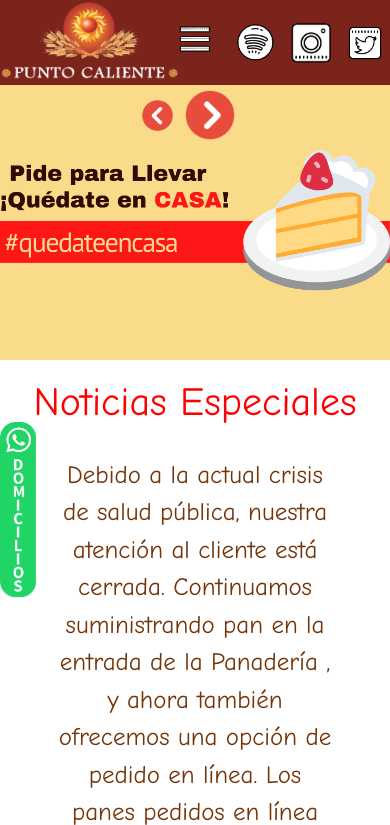
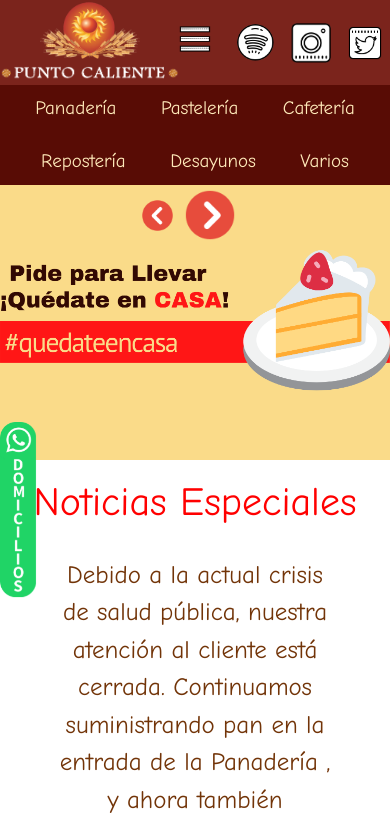
Before and after one commit to NicoMosty/PuntoCaliente, a plain HTML site: page index.html in a window 390 px wide. Both pictures are taken after a click on the picture 195 px from the left and 39 px from the top of the page. Shown: the top 825 px of the page. Drawn offline with nearby package versions, Linux system fonts and the light colour scheme.

Commit message:
FINAL CHANGES IN MENU:.ls (Changind Screens)

```diff
--- a/css/princ.css
+++ b/css/princ.css
@@ -91,6 +91,8 @@ body {
     width: 90%;
     background-color: #580C05;
     z-index: 1;
+    transform: translateY(-100px);
+    margin-bottom: -100px;
 }
 .menu-menu{
     margin: 0;
--- a/index.html
+++ b/index.html
@@ -9,7 +9,7 @@
         <script src="js/banner.js"></script>
         <link rel="icon" type="image/gif/png" href="sources/images/icon/LOGO.ico">
     </head>
-    <body onload="openbanner();" onload="cambiotamaño();" onresize="cambiotamaño();">
+    <body onload="openbanner();" onresize="cambiotamaño();">
         <div class="head">
             <div class="logo">
                 <a href="index.html">
@@ -41,7 +41,7 @@
                 </div>
             </div>
         </div>
-            <div id="menu-js" class="menu">
+            <div onload="cambiotamaño();" id="menu-js" class="menu">
                 <ul class="menu-menu">
                     <li class="menu-index"><a class="new-font" href='sites/panaderia.html'>Panadería</a></li>
                     <li class="menu-index"><a class="new-font" href='sites/pasteleria.html'>Pastelería</a></li>
--- a/js/banner.js
+++ b/js/banner.js
@@ -17,6 +17,11 @@ function openbanner(){
         i=0;
     }
     timer=setTimeout(function(){ openbanner(); },time);
+
+    // AAAAa
+
+    var CHECK=window.innerWidth;
+    var VERIF=document.getElementById("menu-js");
 }
 
 // Funcion ONTOUCHMOVE
--- a/js/menu.js
+++ b/js/menu.js
@@ -1,7 +1,7 @@
 var trans=100;
 function menuhide(){
     var VERIF=document.getElementById("menu-js");
-    if (VERIF.style.transform=="translateY(0px)" || VERIF.style.transform==""){
+    if (VERIF.style.transform=="translateY(0px)"){
         VERIF.style.transform= "translateY(-"+trans.toString()+"px)";
         VERIF.style.marginBottom="-"+trans.toString()+"px";
         VERIF.style.transition = "1s";
```
